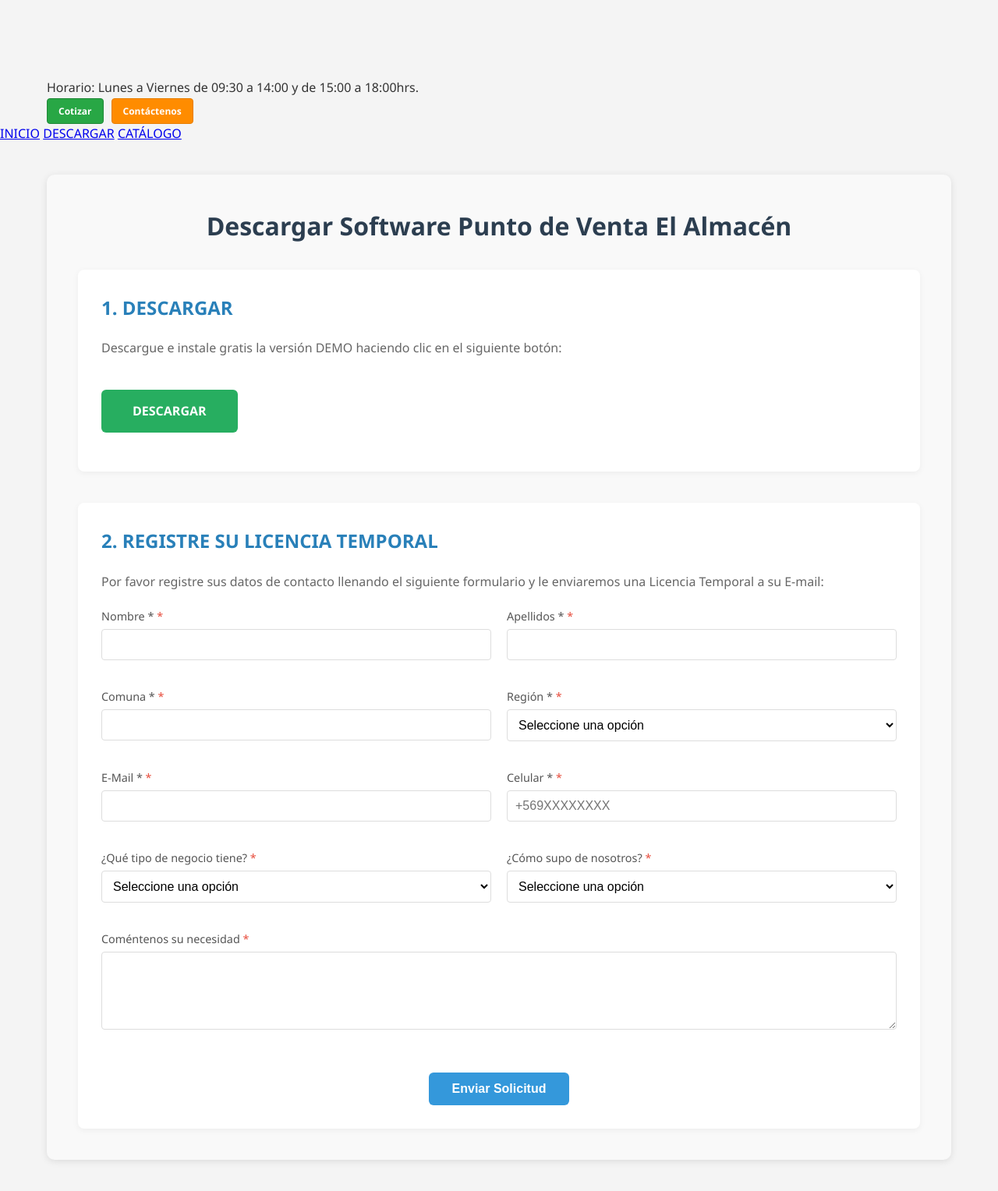
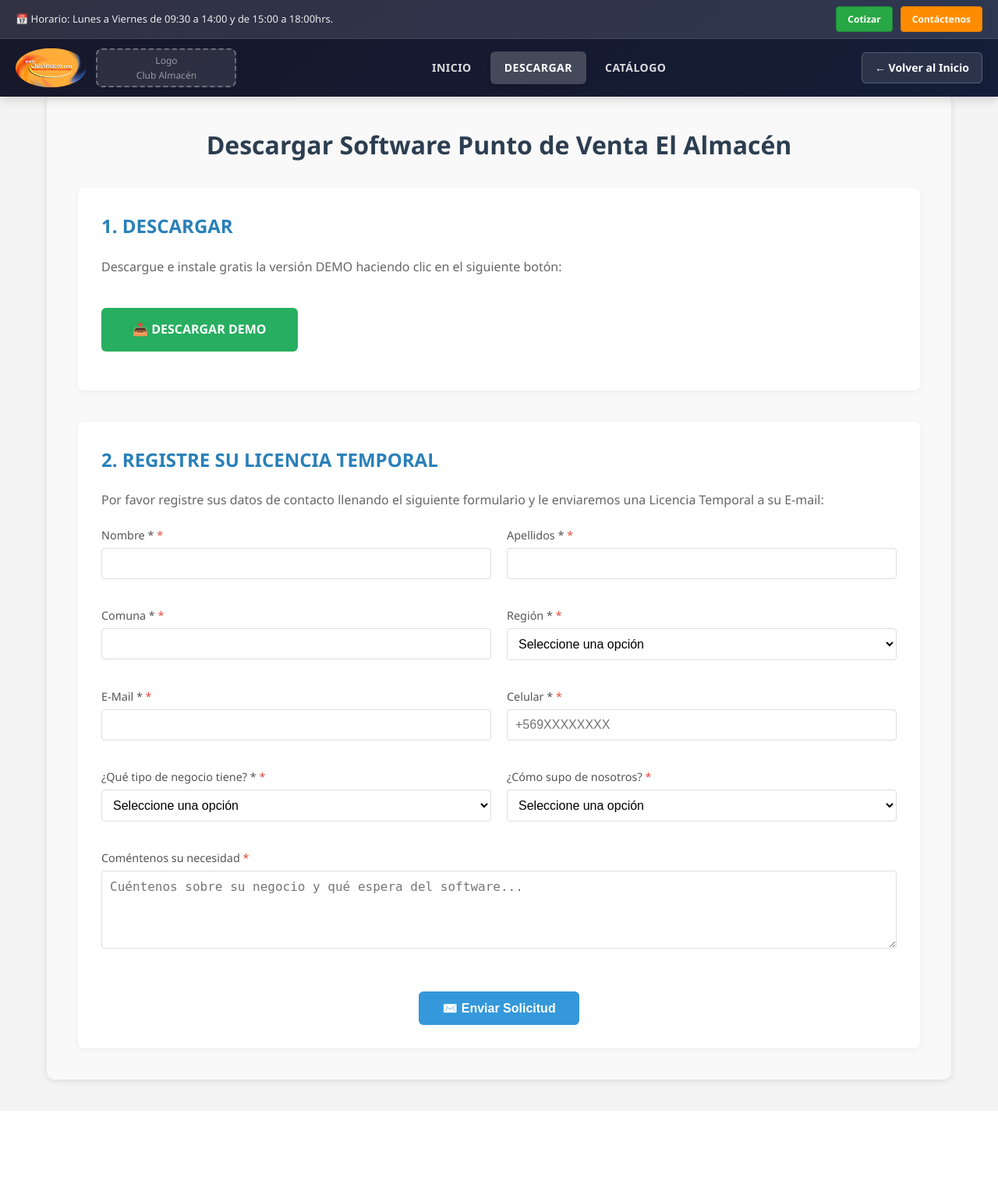
Before and after one commit to awitadeuwu69/django_Chatt_web_support, a Django app: page /download/ in a window 1280 px wide. Shown: the whole page at 78% size. After the commit the page ends 1394 px from the top, so only its background shows below. Run offline with Django 5.2, Linux system fonts and the light colour scheme.

Commit message:
MAS MEjoras todavia

```diff
--- /dev/null
+++ b/static/css/pages-topbar.css
@@ -0,0 +1,252 @@
+/* ==================== TOPBAR UNIFICADO PARA PÁGINAS SECUNDARIAS ==================== */
+
+body {
+    margin-top: 120px; /* Espacio para el topbar */
+  }
+
+  /* Topbar Principal */
+  .pages-topbar {
+    position: fixed;
+    top: 0;
+    left: 0;
+    right: 0;
+    width: 100%;
+    background: linear-gradient(135deg, #1a1a2e 0%, #16213e 100%);
+    z-index: 1000;
+    box-shadow: 0 4px 12px rgba(0, 0, 0, 0.15);
+  }
+
+  /* Sección superior con horario y acciones */
+  .pages-topbar-top {
+    background: rgba(255, 255, 255, 0.1);
+    padding: 8px 0;
+    border-bottom: 1px solid rgba(255, 255, 255, 0.1);
+  }
+
+  .pages-topbar-top .container {
+    max-width: 1400px;
+    margin: 0 auto;
+    padding: 0 20px;
+    display: flex;
+    justify-content: space-between;
+    align-items: center;
+    flex-wrap: wrap;
+    gap: 12px;
+  }
+
+  .topbar-schedule {
+    color: rgba(255, 255, 255, 0.9);
+    font-size: 13px;
+    display: flex;
+    align-items: center;
+    gap: 8px;
+  }
+
+  .top-actions {
+    display: flex;
+    gap: 10px;
+    align-items: center;
+    flex-wrap: wrap;
+  }
+
+  .btn-cta {
+    padding: 6px 14px;
+    border-radius: 4px;
+    color: #fff;
+    text-decoration: none;
+    font-weight: 600;
+    font-size: 12px;
+    transition: all 0.3s ease;
+    border: 1px solid transparent;
+  }
+
+  .btn-quote {
+    background: #28a745;
+    border-color: #218838;
+  }
+  .btn-quote:hover {
+    background: #218838;
+    transform: translateY(-1px);
+  }
+
+  .btn-contact {
+    background: #ff8c00;
+    border-color: #e67e00;
+  }
+  .btn-contact:hover {
+    background: #e67e00;
+    transform: translateY(-1px);
+  }
+
+  /* Sección principal con logo y navegación */
+  .pages-topbar-main {
+    padding: 12px 0;
+    background: rgba(0, 0, 0, 0.1);
+  }
+
+  .pages-topbar-main .container {
+    max-width: 1400px;
+    margin: 0 auto;
+    padding: 0 20px;
+    display: flex;
+    justify-content: space-between;
+    align-items: center;
+    gap: 30px;
+  }
+
+  /* Logo Container */
+  .topbar-logo {
+    display: flex;
+    align-items: center;
+    gap: 12px;
+    min-width: 150px;
+    flex-shrink: 0;
+  }
+
+  .topbar-logo-image {
+    max-width: 180px;
+    max-height: 50px;
+    height: auto;
+    width: auto;
+    object-fit: contain;
+    object-position: left center;
+  }
+
+  .topbar-logo-placeholder {
+    width: 180px;
+    height: 50px;
+    background: rgba(255, 255, 255, 0.1);
+    border: 2px dashed rgba(255, 255, 255, 0.3);
+    border-radius: 8px;
+    display: flex;
+    align-items: center;
+    justify-content: center;
+    color: rgba(255, 255, 255, 0.5);
+    font-size: 12px;
+    text-align: center;
+    padding: 8px;
+  }
+
+  /* Navegación */
+  .pages-topbar-nav {
+    display: flex;
+    gap: 6px;
+    align-items: center;
+    flex: 1;
+    justify-content: center;
+  }
+
+  .pages-topbar-nav a {
+    color: rgba(255, 255, 255, 0.85);
+    text-decoration: none;
+    padding: 10px 18px;
+    border-radius: 6px;
+    font-size: 14px;
+    font-weight: 600;
+    transition: all 0.3s ease;
+    white-space: nowrap;
+    letter-spacing: 0.5px;
+  }
+
+  .pages-topbar-nav a:hover {
+    background: rgba(255, 255, 255, 0.15);
+    color: #fff;
+  }
+
+  .pages-topbar-nav a.active {
+    background: rgba(255, 255, 255, 0.2);
+    color: #fff;
+    box-shadow: 0 2px 8px rgba(0, 0, 0, 0.2);
+  }
+
+  /* Botón volver */
+  .btn-back {
+    background: rgba(255, 255, 255, 0.1);
+    border: 1px solid rgba(255, 255, 255, 0.2);
+    color: #fff;
+    padding: 8px 16px;
+    border-radius: 6px;
+    text-decoration: none;
+    font-size: 14px;
+    font-weight: 600;
+    display: flex;
+    align-items: center;
+    gap: 8px;
+    transition: all 0.3s ease;
+  }
+
+  .btn-back:hover {
+    background: rgba(255, 255, 255, 0.2);
+    transform: translateX(-3px);
+  }
+
+  /* ==================== RESPONSIVE ==================== */
+  @media (max-width: 992px) {
+    .pages-topbar-nav {
+      display: none;
+    }
+
+    body {
+      margin-top: 100px;
+    }
+  }
+
+  @media (max-width: 768px) {
+    body {
+      margin-top: 140px;
+    }
+
+    .pages-topbar-top .container,
+    .pages-topbar-main .container {
+      flex-direction: column;
+      gap: 12px;
+    }
+
+    .topbar-schedule {
+      font-size: 12px;
+      text-align: center;
+    }
+
+    .top-actions {
+      justify-content: center;
+      width: 100%;
+    }
+
+    .topbar-logo {
+      width: 100%;
+      justify-content: center;
+    }
+
+    .btn-back {
+      width: 100%;
+      justify-content: center;
+    }
+  }
+
+  @media (max-width: 480px) {
+    .btn-cta {
+      padding: 5px 10px;
+      font-size: 11px;
+    }
+
+
+
+    .topbar-logo-image{
+      max-width: 150px;
+      max-height: 40px;
+    }
+  }
+
+  /* ==================== ESTILOS HEREDADOS MEJORADOS ==================== */
+
+  /* Eliminar estilos antiguos del topbar */
+  .elal-topbar,
+  .elal-nav {
+    display: none !important;
+  }
+
+  /* Ajustar contenedores principales */
+  .download-container,
+  .catalog-header {
+    padding-top: 40px;
+  }
--- a/templates/chatApp/download.html
+++ b/templates/chatApp/download.html
@@ -6,13 +6,18 @@
     <meta name="viewport" content="width=device-width, initial-scale=1.0">
     <title>Descargar Software Punto de Venta El Almacén</title>
     <link rel="stylesheet" href="{% static 'css/main.css' %}">
+    <link rel="stylesheet" href="{% static 'css/pages-topbar.css' %}">
     <link rel="stylesheet" href="{% static 'css/download.css' %}">
 </head>
 <body>
-    <!-- Topbar from index -->
-    <div class="elal-topbar">
+    <!-- ==================== TOPBAR UNIFICADO ==================== -->
+    <div class="pages-topbar">
+        <!-- Sección superior con horario y acciones -->
+        <div class="pages-topbar-top">
             <div class="container">
-            <div>Horario: Lunes a Viernes de 09:30 a 14:00 y de 15:00 a 18:00hrs.</div>
+                <div class="topbar-schedule">
+                    📅 Horario: Lunes a Viernes de 09:30 a 14:00 y de 15:00 a 18:00hrs.
+                </div>
                 <div class="top-actions">
                     <a class="btn-cta btn-quote" href="{% url 'chatApp:chat' %}#beneficios">Cotizar</a>
                     <a class="btn-cta btn-contact" href="{% url 'chatApp:chat' %}#contacto">Contáctenos</a>
@@ -20,15 +25,36 @@
             </div>
         </div>
 
-    <!-- Blue navigation -->
-    <nav class="elal-nav">
-        <div class="nav-inner">
+        <!-- Sección principal con logo y navegación -->
+        <div class="pages-topbar-main">
+            <div class="container">
+                <!-- Logo -->
+                <div class="topbar-logo">
+
+                    <img src="{% static 'images/landing/clubalmacen.png' %}" alt="Club Almacén" class="topbar-logo-image">
+
+
+                    <div class="topbar-logo-placeholder">
+                        Logo<br>Club Almacén
+                    </div>
+                </div>
+
+                <!-- Navegación -->
+                <nav class="pages-topbar-nav">
                     <a href="{% url 'chatApp:chat' %}">INICIO</a>
-            <a href="#" class="active">DESCARGAR</a>
+                    <a href="{% url 'chatApp:download' %}" class="active">DESCARGAR</a>
                     <a href="{% url 'chatApp:catalog' %}">CATÁLOGO</a>
-        </div>
                 </nav>
 
+                <!-- Botón volver -->
+                <a href="{% url 'chatApp:chat' %}" class="btn-back">
+                    ← Volver al Inicio
+                </a>
+            </div>
+        </div>
+    </div>
+
+    <!-- ==================== CONTENIDO PRINCIPAL ==================== -->
     <main class="download-container">
         <div class="download-content">
             <h1>Descargar Software Punto de Venta El Almacén</h1>
@@ -37,7 +63,9 @@
                 <section class="step">
                     <h2>1. DESCARGAR</h2>
                     <p>Descargue e instale gratis la versión DEMO haciendo clic en el siguiente botón:</p>
-                    <a href="https://elalmacen.cl/descargas/demo.exe" class="btn-download" download>DESCARGAR</a>
+                    <a href="https://elalmacen.cl/descargas/demo.exe" class="btn-download" download>
+                        📥 DESCARGAR DEMO
+                    </a>
                 </section>
 
                 <section class="step">
@@ -65,10 +93,22 @@
                                 <label for="region">Región *</label>
                                 <select id="region" name="region" required>
                                     <option value="">Seleccione una opción</option>
+                                    <option value="arica">Arica y Parinacota</option>
+                                    <option value="tarapaca">Tarapacá</option>
+                                    <option value="antofagasta">Antofagasta</option>
+                                    <option value="atacama">Atacama</option>
+                                    <option value="coquimbo">Coquimbo</option>
+                                    <option value="valparaiso">Valparaíso</option>
                                     <option value="metropolitana">Metropolitana</option>
-                                    <option value="valparaiso">Valparaíso</option>
+                                    <option value="ohiggins">O'Higgins</option>
+                                    <option value="maule">Maule</option>
+                                    <option value="nuble">Ñuble</option>
                                     <option value="biobio">Bío Bío</option>
-                                    <!-- Añadir más regiones según necesidad -->
+                                    <option value="araucania">Araucanía</option>
+                                    <option value="rios">Los Ríos</option>
+                                    <option value="lagos">Los Lagos</option>
+                                    <option value="aysen">Aysén</option>
+                                    <option value="magallanes">Magallanes</option>
                                 </select>
                             </div>
                         </div>
@@ -86,13 +126,17 @@
 
                         <div class="form-row">
                             <div class="form-group">
-                                <label for="tipoNegocio">¿Qué tipo de negocio tiene?</label>
+                                <label for="tipoNegocio">¿Qué tipo de negocio tiene? *</label>
                                 <select id="tipoNegocio" name="tipoNegocio" required>
                                     <option value="">Seleccione una opción</option>
                                     <option value="almacen">Almacén</option>
                                     <option value="minimarket">Minimarket</option>
                                     <option value="botilleria">Botillería</option>
                                     <option value="panaderia">Panadería</option>
+                                    <option value="ferreteria">Ferretería</option>
+                                    <option value="farmacia">Farmacia</option>
+                                    <option value="bazar">Bazar</option>
+                                    <option value="otro">Otro</option>
                                 </select>
                             </div>
                             <div class="form-group">
@@ -101,6 +145,7 @@
                                     <option value="">Seleccione una opción</option>
                                     <option value="google">Google</option>
                                     <option value="facebook">Facebook</option>
+                                    <option value="instagram">Instagram</option>
                                     <option value="recomendacion">Recomendación</option>
                                     <option value="otro">Otro</option>
                                 </select>
@@ -110,17 +155,21 @@
                         <div class="form-row">
                             <div class="form-group full-width">
                                 <label for="comentarios">Coméntenos su necesidad</label>
-                                <textarea id="comentarios" name="comentarios" rows="4"></textarea>
+                                <textarea id="comentarios" name="comentarios" rows="4" placeholder="Cuéntenos sobre su negocio y qué espera del software..."></textarea>
                             </div>
                         </div>
 
-                        <button type="submit" class="btn-submit">Enviar Solicitud</button>
+                        <button type="submit" class="btn-submit">✉️ Enviar Solicitud</button>
                     </form>
                 </section>
             </div>
         </div>
     </main>
 
+    <!-- CSRF Form -->
+    <form id="csrf-form" style="display: none">{% csrf_token %}</form>
+
+    <!-- Scripts -->
     <script src="{% static 'js/main.js' %}"></script>
     <script src="{% static 'js/download.js' %}"></script>
 </body>
```
Also changed, not shown: templates/chatApp/catalog.html (+59 -21 lines), static/images/landing/clubalmacen.png (added). Lines whose indentation alone changed are shown as unchanged.
